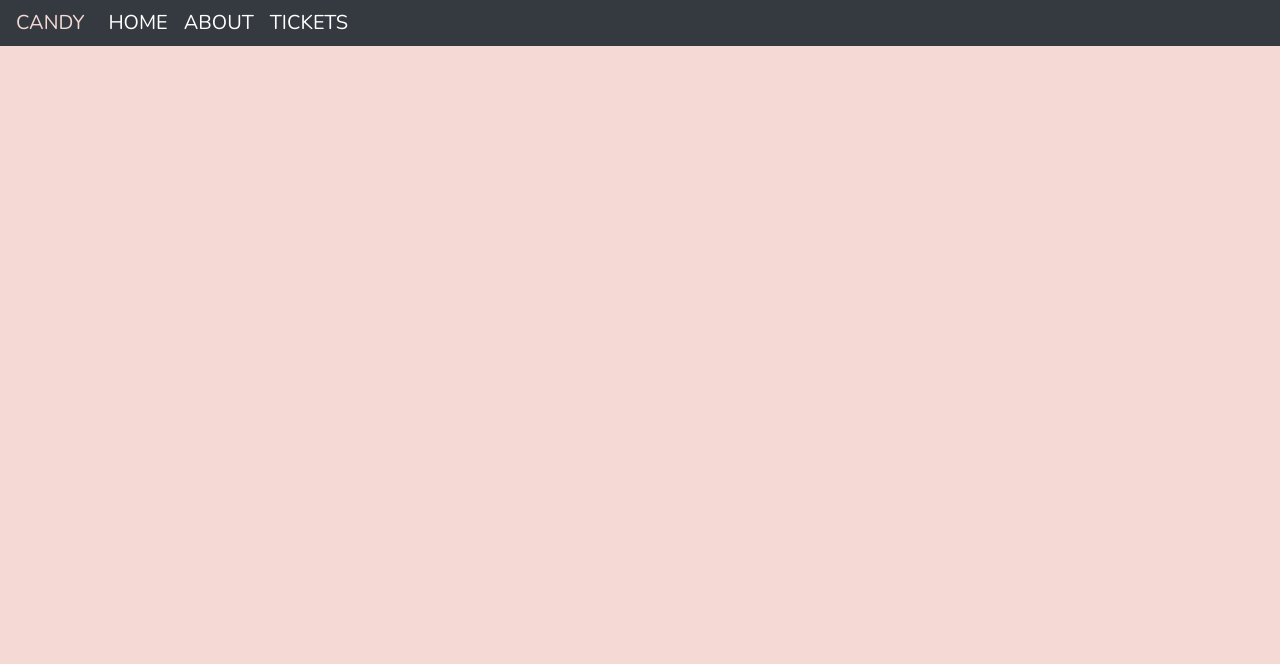
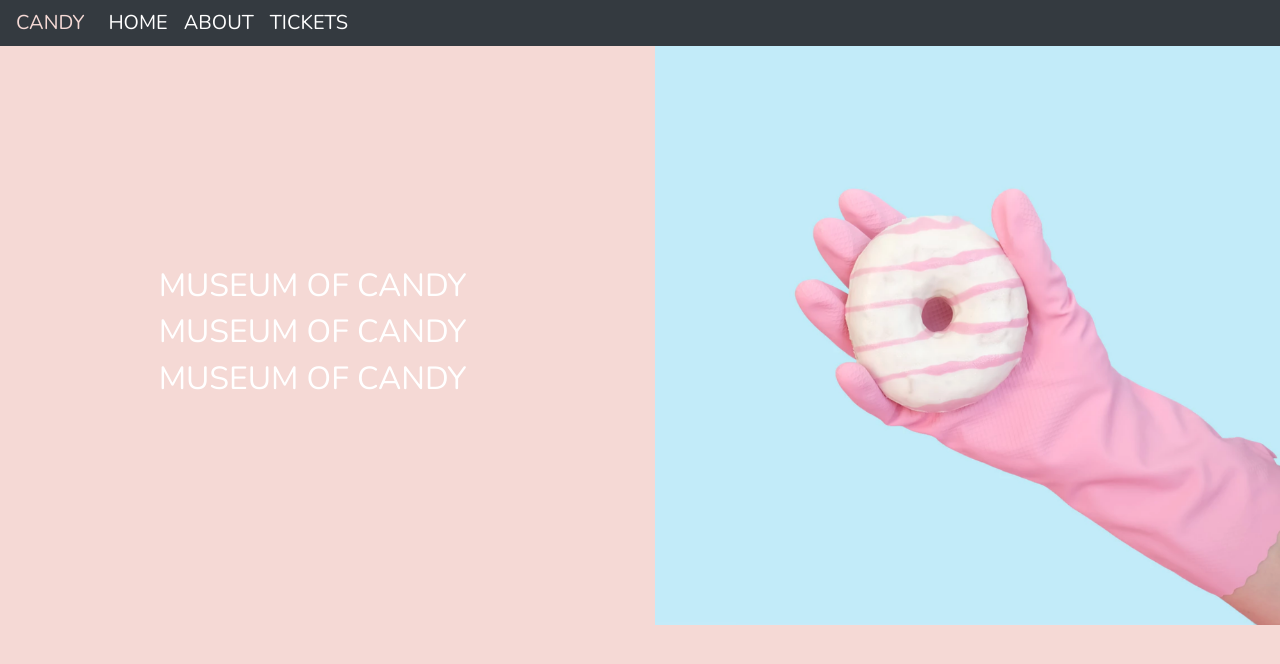
Before and after one commit to namaws/web-prac, a plain HTML site: page index.html in a window 1280 px wide. Drawn offline with nearby package versions, Linux system fonts and the light colour scheme.

Commit message:
responsive heading

```diff
--- a/app.css
+++ b/app.css
@@ -19,3 +19,10 @@ body {
 #mainNavbar .nav-link:hover{
     color: #f5d9d5;
 }
+
+@media(max-width: 1200px) {
+    #headingGroup h1 {
+        font-weight:100;
+        font-size:3rem;
+    }
+}
--- a/index.html
+++ b/index.html
@@ -37,6 +37,22 @@
         </ul>
       </div>
     </nav>
+
+    <section class="container-fluid px-0">
+      <div class="row align-items-center">
+        <div class="col-lg-6">
+          <!-- d-none meaning display none, don't show, d-lg-block when it is large, show as block item-->
+          <div id="headingGroup" class="text-white text-center d-none d-lg-block mt-5">
+            <h2 class="">MUSEUM OF CANDY</h2>
+            <h2 class="">MUSEUM OF CANDY</h2>
+            <h2 class="">MUSEUM OF CANDY</h2>
+          </div>
+        </div>
+        <div class="col-lg-6">
+          <img class="img-fluid" src="imgs/hand2.png" alt="">
+        </div>
+      </div>
+    </section>
     <!-- Optional JavaScript -->
     <!-- jQuery first, then Popper.js, then Bootstrap JS -->
     <script src="https://code.jquery.com/jquery-3.3.1.slim.min.js" integrity="sha384-q8i/X+965DzO0rT7abK41JStQIAqVgRVzpbzo5smXKp4YfRvH+8abtTE1Pi6jizo" crossorigin="anonymous"></script>
```
